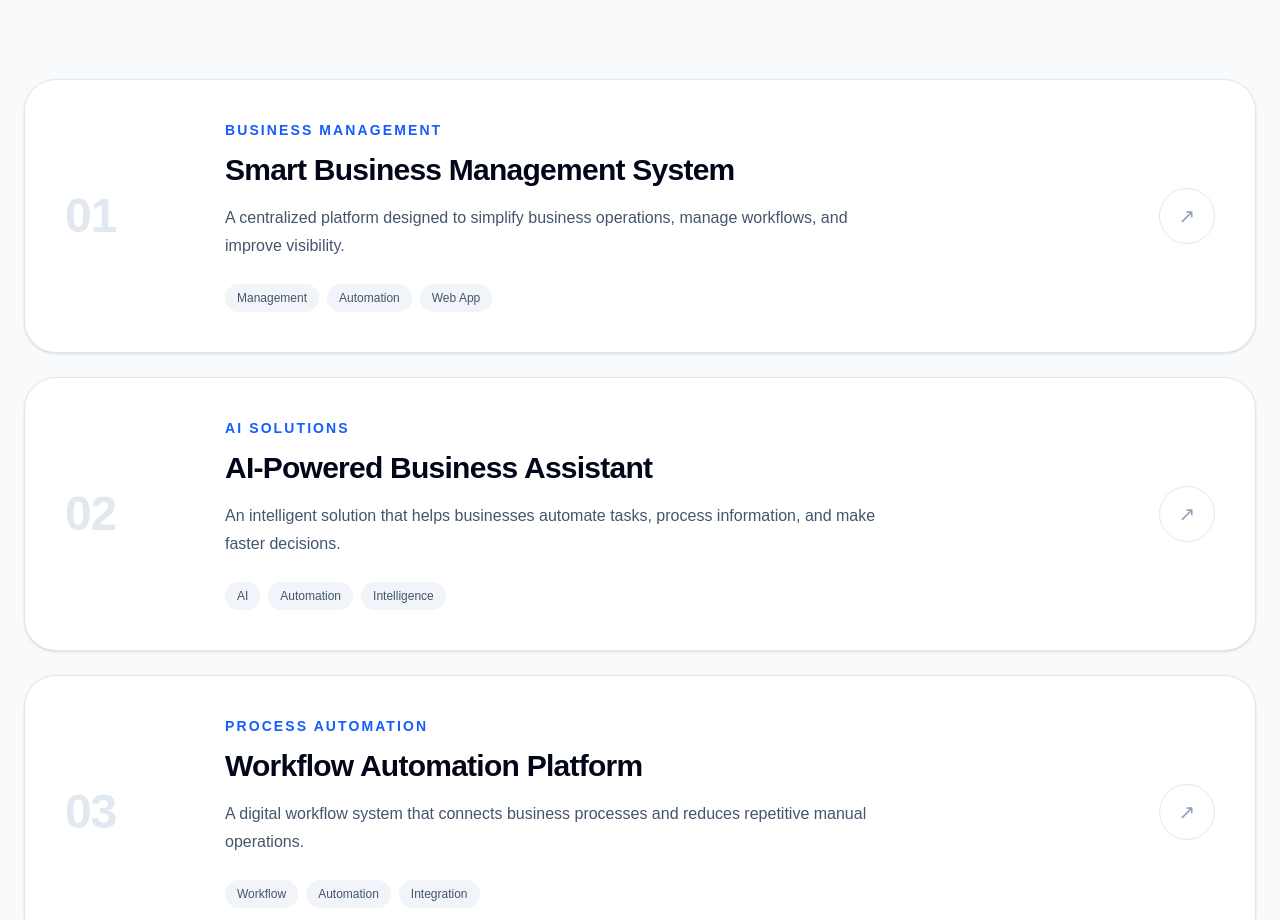
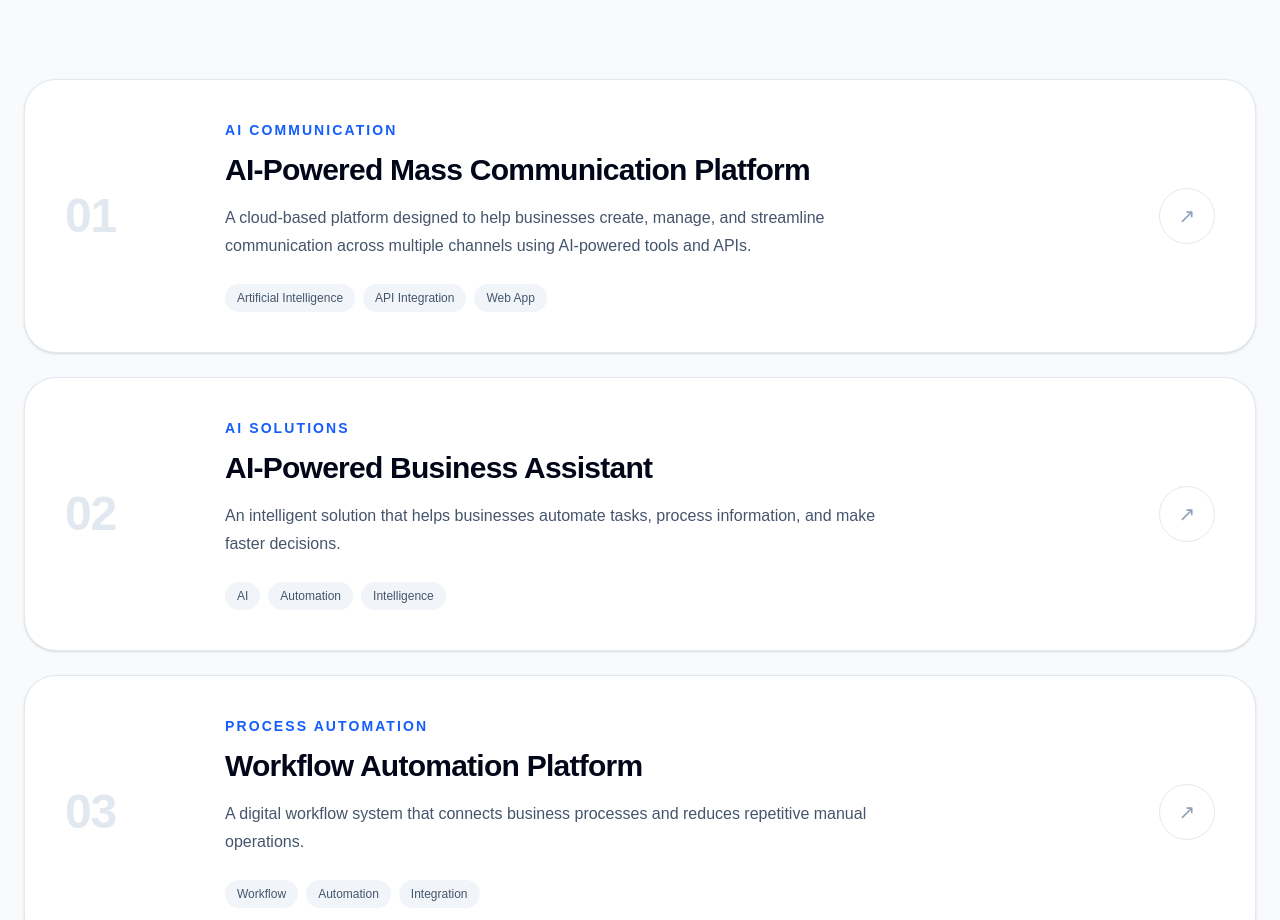
Before and after one commit to Kidad18/aruvixa, a React (Vite) app: page / in a window 1280 px wide. Shown: the part 2449-3369 px from the top of the page. Built offline with nearby package versions, Linux system fonts and the light colour scheme; no server answers.

Commit message:
Add AI mass communication project

```diff
--- a/src/components/Projects.jsx
+++ b/src/components/Projects.jsx
@@ -3,11 +3,11 @@ import { motion } from "framer-motion";
 const projects = [
   {
     number: "01",
-    category: "Business Management",
-    title: "Smart Business Management System",
+    category: "AI COMMUNICATION",
+    title: "AI-Powered Mass Communication Platform",
     description:
-      "A centralized platform designed to simplify business operations, manage workflows, and improve visibility.",
-    tags: ["Management", "Automation", "Web App"],
+      "A cloud-based platform designed to help businesses create, manage, and streamline communication across multiple channels using AI-powered tools and APIs.",
+    tags: ["Artificial Intelligence", "API Integration", "Web App"],
   },
   {
     number: "02",
```
